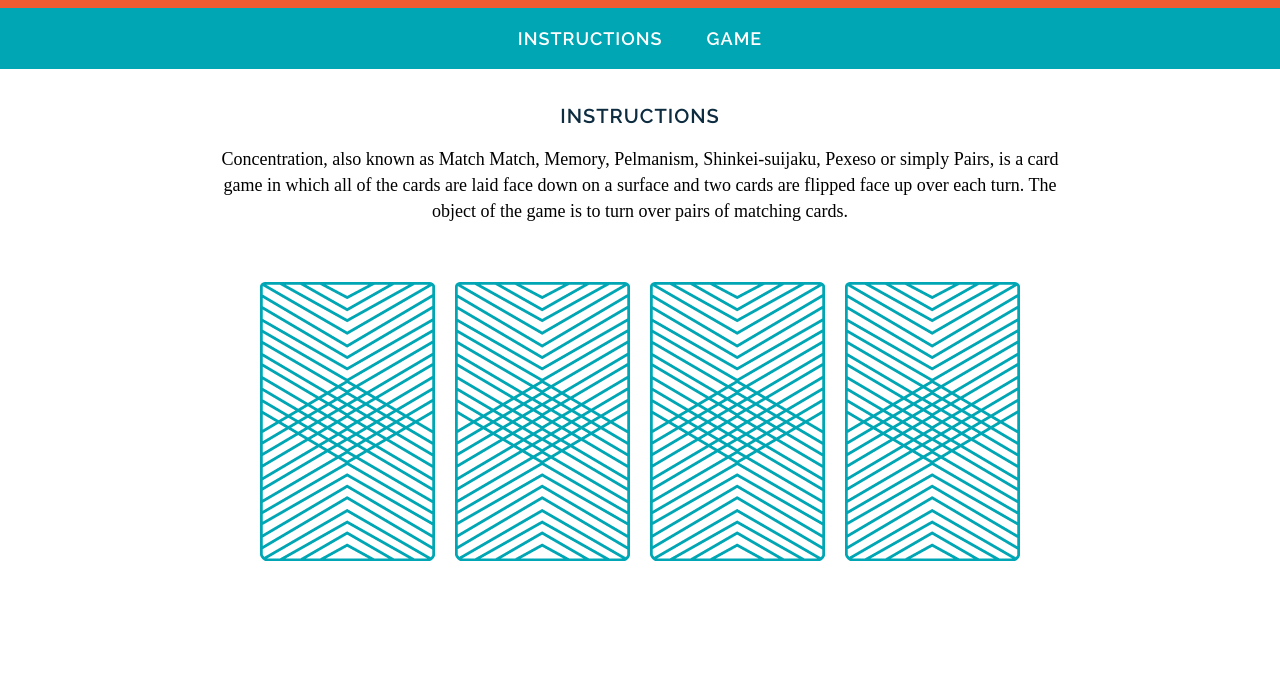
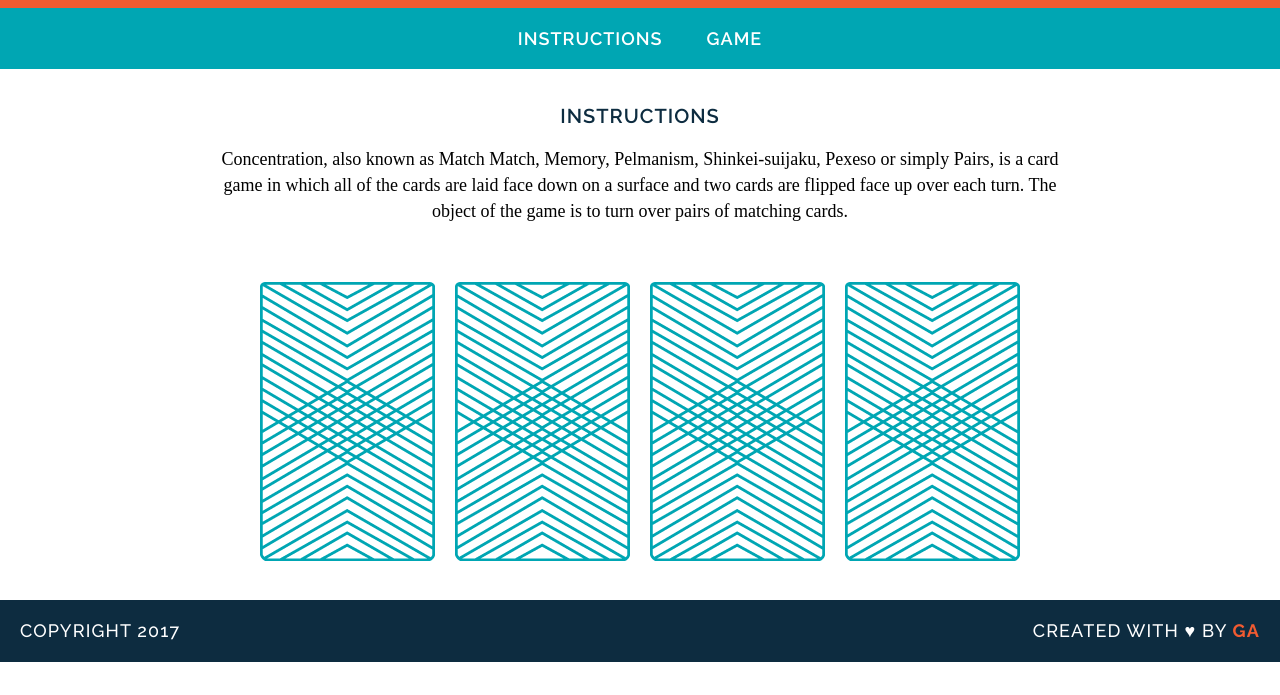
Before and after one commit to harlemtraveler/wdi-fundamentals-memorygame, a plain HTML site: page memory_game/index.html in a window 1280 px wide. Shown: the part 105-800 px from the top of the page. Drawn offline with Linux system fonts and the light colour scheme; a web font is replaced by a local one.

Commit message:
Completed Unit 6 tasks

```diff
--- a/memory_game/css/style.css
+++ b/memory_game/css/style.css
@@ -12,6 +12,7 @@ a {
   font-weight: 600;
   font-size: 18px;
   margin: 0 20px;
+  border-bottom: 2px solid transparent;
 }
 
 h1 {
@@ -59,3 +60,41 @@ nav {
   background-color: #00A6B3;
   padding: 20px 0;
 }
+
+footer {
+  text-transform: uppercase;
+  padding: 0 20px;
+  color: white;
+  background-color: #0D2C40;
+  font-size: 14px;
+  letter-spacing: .08em;
+  font-weight: 500;
+}
+
+.copyright {
+  font-family: Raleway, sans-serif;
+  float: left;
+}
+
+.message {
+  font-family: Raleway, sans-serif;
+  float: right;
+}
+
+.clearfix:after {
+visibility: hidden;
+display: block;
+content: " ";
+clear: both;
+height: 0;
+font-size: 0;
+}
+
+.name {
+  color: #F15B31;
+  font-weight: 700;
+}
+
+a:hover {
+  border: solid white;
+}
--- a/memory_game/index.html
+++ b/memory_game/index.html
@@ -10,18 +10,22 @@
 		<h1>Memory Game</h1>
 	</header>
 	<nav>
-		<a href="#">Instructions</a>
-		<a href="#">Game</a>
+		<a href="#instructions">Instructions</a>
+		<a href="#game">Game</a>
 	</nav>
 	<main>
-		<h2> Instructions</h2>
+		<h2 id="instructions"> Instructions</h2>
 		<p>Concentration, also known as Match Match, Memory, Pelmanism, Shinkei-suijaku, Pexeso or simply Pairs, is a card game in which all of the cards are laid face down on a surface and two cards are flipped face up over each turn. The object of the game is to turn over pairs of matching cards.</p>
-		<div>
+		<div id="game">
 			<img src="images/back.png" alt="Queen of Diamonds">
 			<img src="images/back.png" alt="Queen of Hearts">
 			<img src="images/back.png" alt="King of Diamonds">
 			<img src="images/back.png" alt="King of Hearts">
 		</div>
 	</main>
+	<footer class="clearfix">
+		<p class="copyright">Copyright 2017</p>
+		<p class="message">Created with &hearts; by <span class="name">GA</span></p>
+	</footer>
 </body>
 </html>
```
